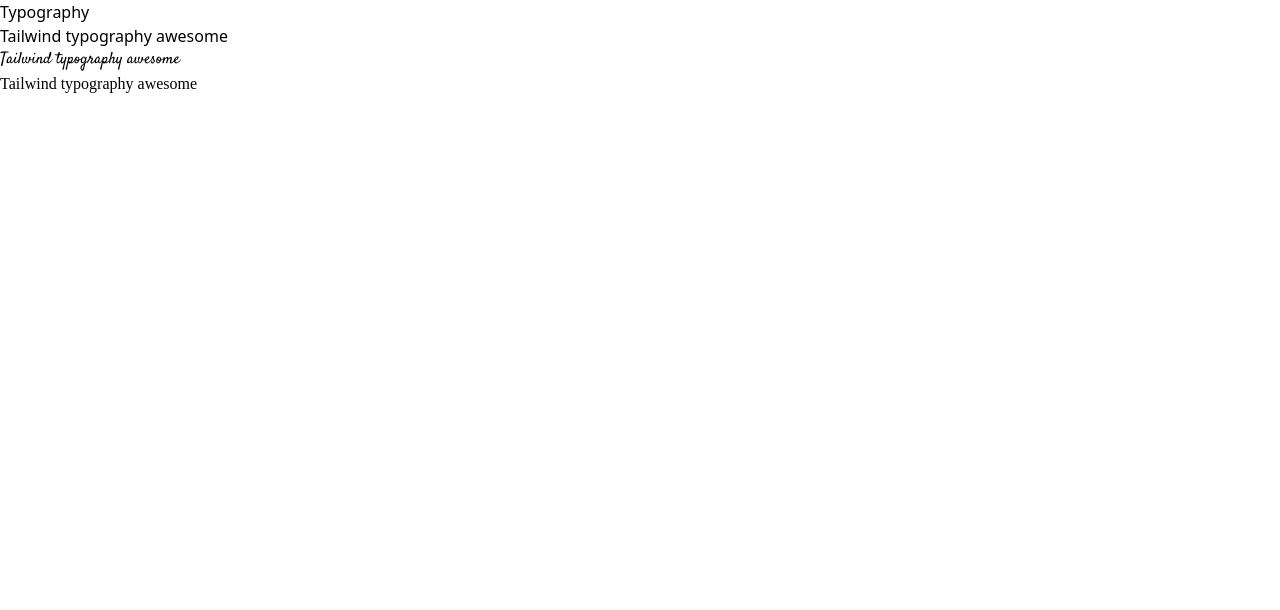
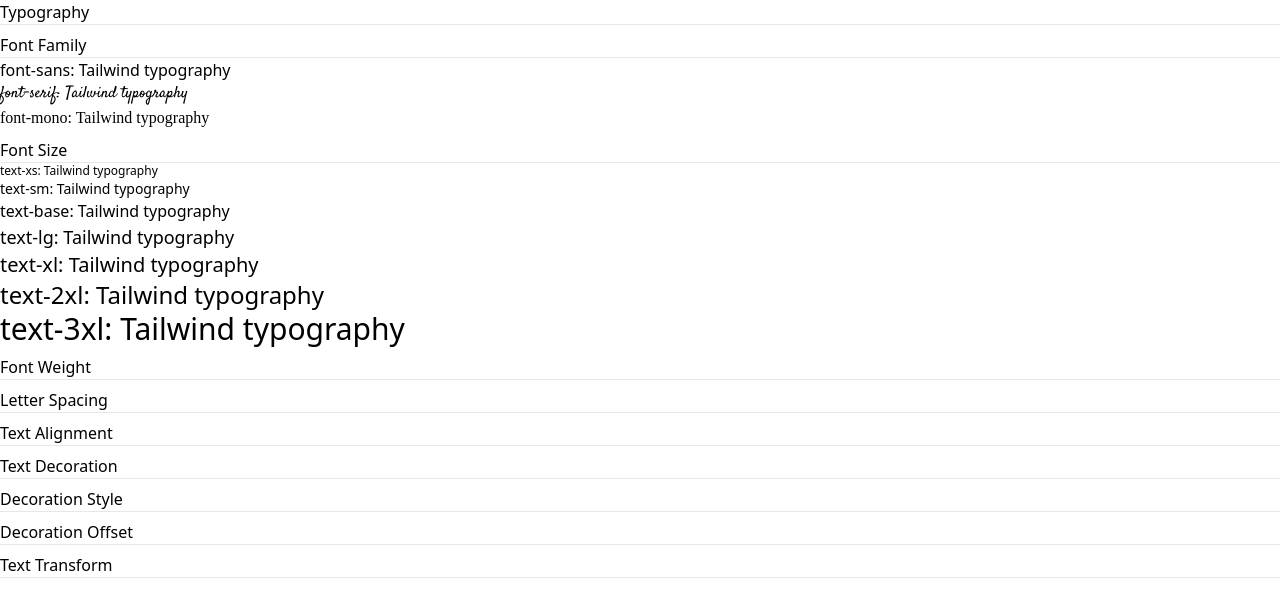
Before and after one commit to nsagias/react-tailwindcss-starter, a React (Create React App) app: page / in a window 1280 px wide. Shown: the top 610 px of the page. Built offline with nearby package versions, Linux system fonts and the light colour scheme.

Commit message:
scaffold typography sections

```diff
--- a/src/components/Typography/Typography.tsx
+++ b/src/components/Typography/Typography.tsx
@@ -1,13 +1,57 @@
 export default function Typography() {
-  const boilerplate = "Tailwind typography awesome";
+  const boilerplate = "Tailwind typography";
   return (
     <div>
       <h1>Typography</h1>
+      <hr />
 
       {/* Font Family */}
-      <div className="font-sans">{boilerplate}</div>
-      <div className="font-serif">{boilerplate}</div>
-      <div className="font-mono">{boilerplate}</div>
+
+      <div className="mt-2">Font Family</div>
+      <hr />
+      <div className="font-sans">font-sans: {boilerplate}</div>
+      <div className="font-serif">font-serif: {boilerplate}</div>
+      <div className="font-mono">font-mono: {boilerplate}</div>
+
+      {/* Font Size */}
+      <div className="mt-2">Font Size</div>
+      <hr />
+      <div className="text-xs">text-xs: {boilerplate}</div>
+      <div className="text-sm">text-sm: {boilerplate}</div>
+      <div className="text-base">text-base: {boilerplate}</div>
+      <div className="text-lg">text-lg: {boilerplate}</div>
+      <div className="text-xl">text-xl: {boilerplate}</div>
+      <div className="text-2xl">text-2xl: {boilerplate}</div>
+      <div className="text-3xl">text-3xl: {boilerplate}</div>
+
+
+      {/* Font Weight */}
+      <div className="mt-2">Font Weight</div>
+      <hr />
+
+      {/* Letter Spacing */}
+      <div className="mt-2">Letter Spacing</div>
+      <hr />
+
+      {/* Text Alignment */}
+      <div className="mt-2">Text Alignment</div>
+      <hr />
+
+      {/* Text Decoration */}
+      <div className="mt-2">Text Decoration</div>
+      <hr />
+
+      {/* Decoration Style */}
+      <div className="mt-2">Decoration Style</div>
+      <hr />
+
+      {/* Decoration Offset */}
+      <div className="mt-2">Decoration Offset</div>
+      <hr />
+
+      {/* Text Transform */}
+      <div className="mt-2">Text Transform</div>
+      <hr />
    </div>
   );
 }
```
